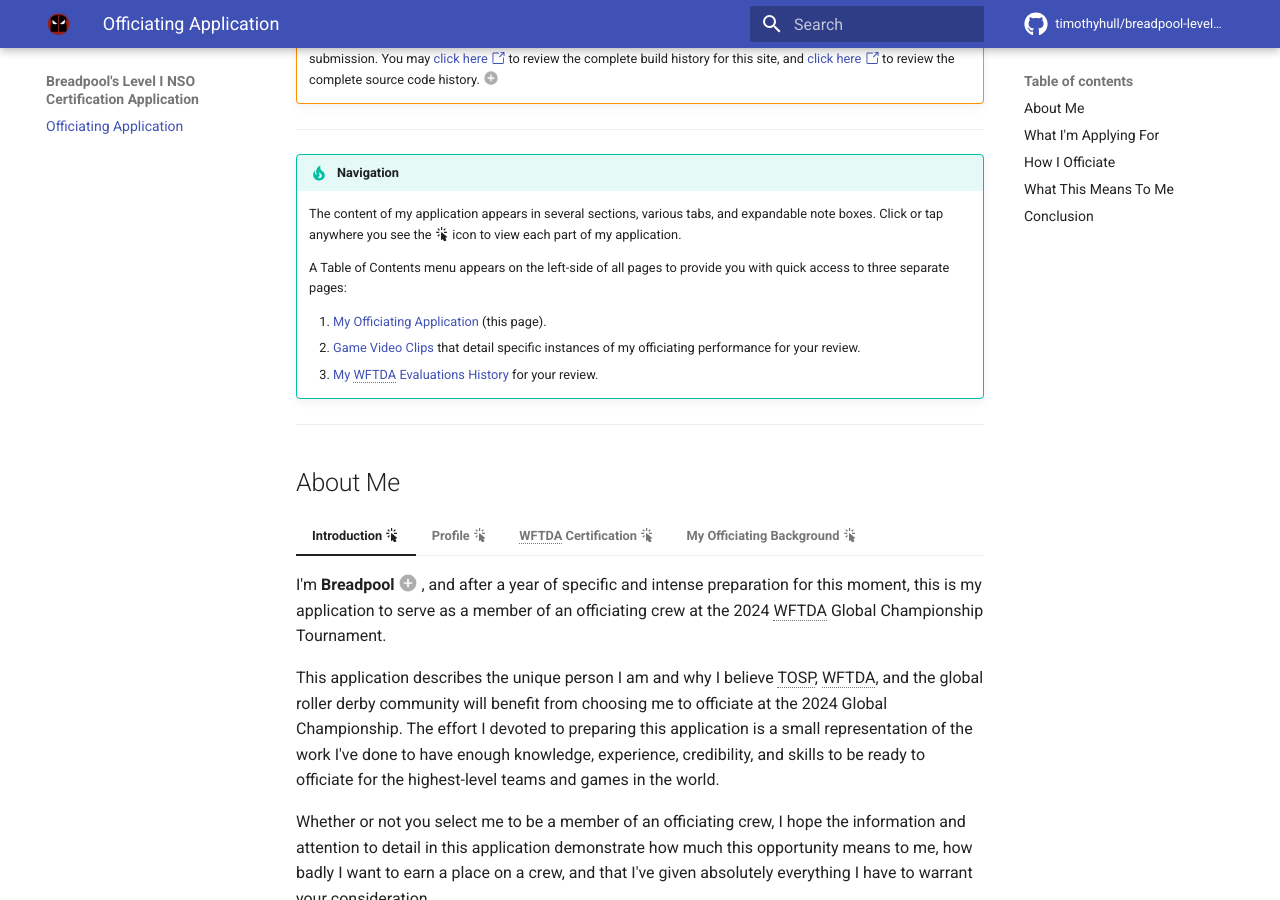
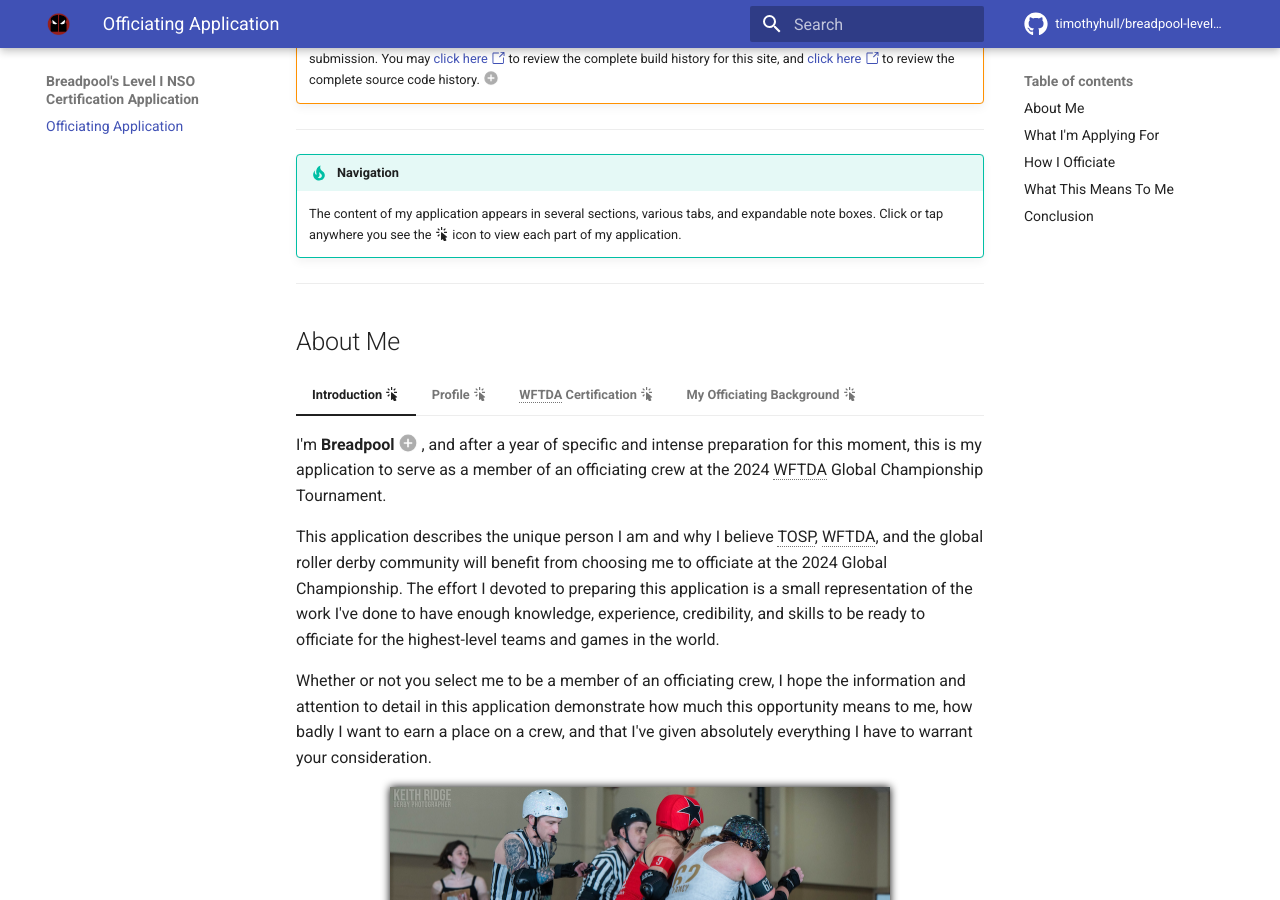
Before and after one commit to timothyhull/breadpool-self-eval, an MkDocs documentation site: the page built from docs/index.md, in a window 1280 px wide and 900 px high, scrolled down 837 px. Built offline with MkDocs 1.6.1 and Material for MkDocs 9.7.7, drawn with Linux system fonts in a browser that asks for light colours; comment, search, counter and statistics services are not loaded.

Commit message:
Update Navigation section

```diff
--- a/docs/index.md
+++ b/docs/index.md
@@ -29,12 +29,6 @@
 !!! tip "Navigation"
 
     The content of my application appears in several sections, various tabs, and expandable note boxes.  Click or tap anywhere you see the :material-cursor-default-click: icon to view each part of my application.
-
-    A Table of Contents menu appears on the left-side of all pages to provide you with quick access to three separate pages:
-
-    1. [My Officiating Application](./index.md "Officiating Application") (this page).
-    2. [Game Video Clips](./game_video_clips.md "Game Video Clips") that detail specific instances of my officiating performance for your review.
-    3. [My WFTDA Evaluations History](./evaluations.md "Evaluations") for your review.
 
 ---
 
```
